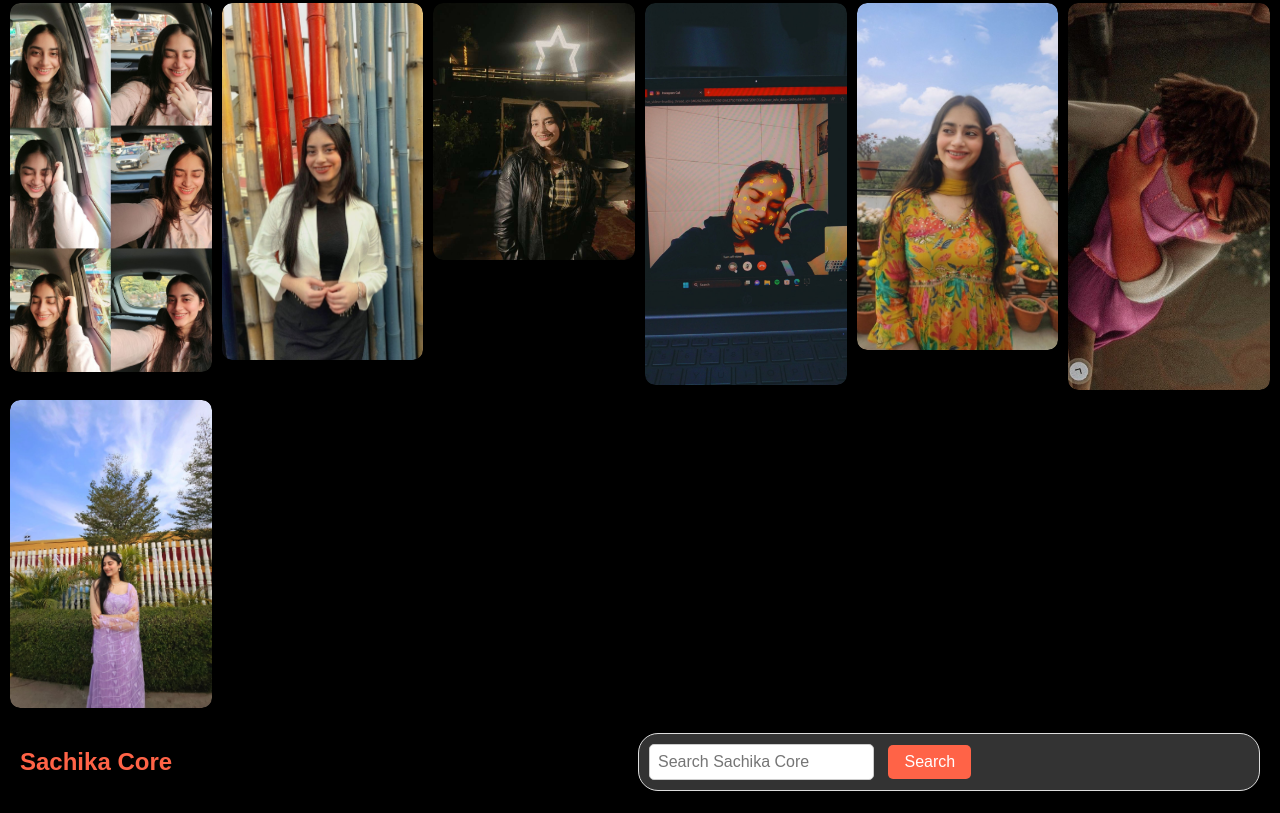
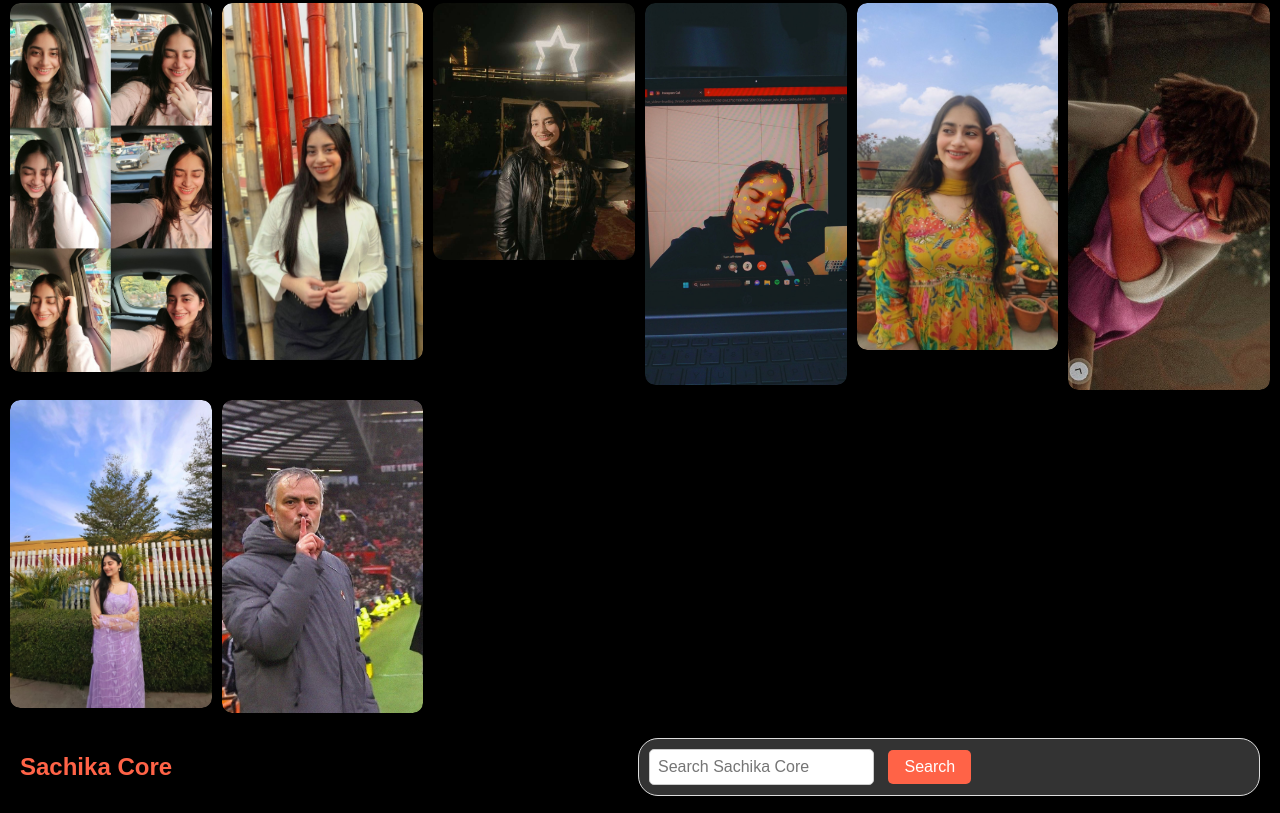
Before and after one commit to prashant200710/hbdsachika, a plain HTML site: page index.html in a window 1280 px wide. Shown: the part 5473-6286 px from the top of the page. Drawn offline with Linux system fonts and the light colour scheme.

Commit message:
Update index.html

```diff
--- a/index.html
+++ b/index.html
@@ -138,6 +138,7 @@
         <div class="card"><img src="pic10.jpg" alt="Snapchat Image"></div>
         <div class="card"><img src="Tangled.jpg" alt="Snapchat Image"></div>
         <div class="card"><img src="pic11.jpg" alt="Snapchat Image"></div>
+        <div class="card"><img src="jose Mourinho.jpeg" alt="Snapchat Image"></div>
 
 
     </div>
```
